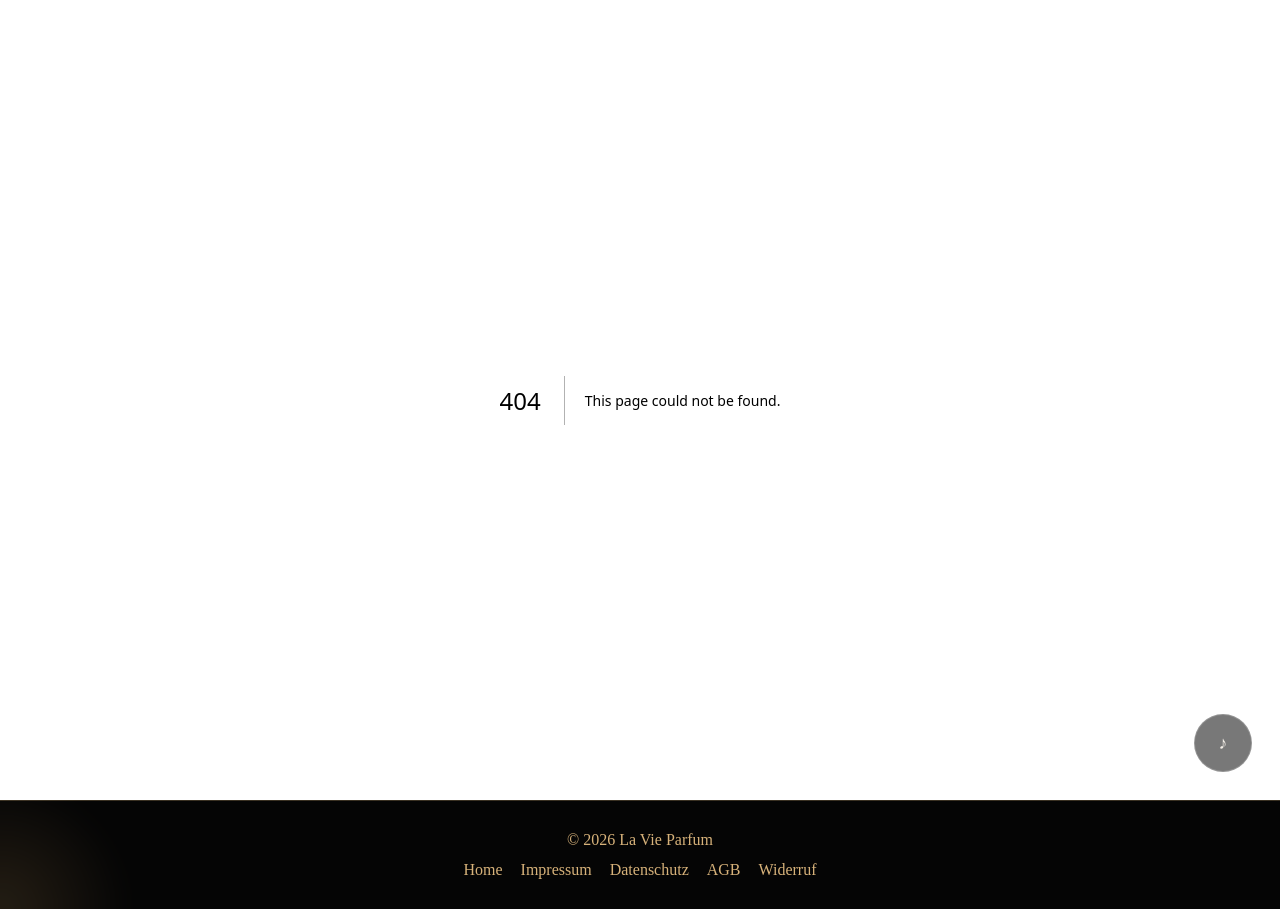
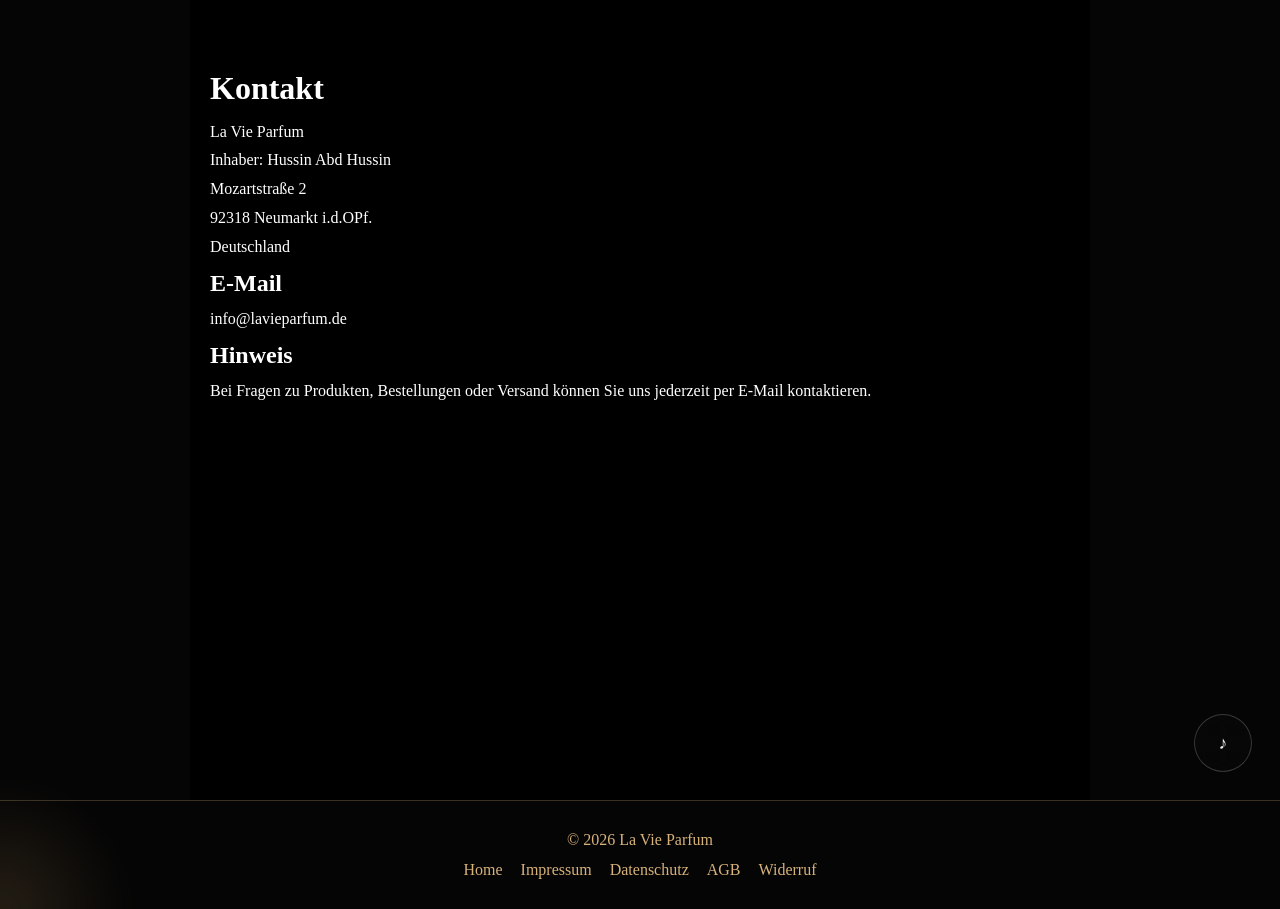
Before and after one commit to Hussin3837/lavie-, a Next.js app: page /kontakt in a window 1280 px wide. Before the commit this address had no page. Built offline with nearby package versions, Linux system fonts and the light colour scheme.

Commit message:
Create page.tsx

```diff
--- /dev/null
+++ b/app/kontakt/page.tsx
@@ -0,0 +1,23 @@
+export default function KontaktPage() {
+  return (
+    <main style={{ padding: "60px 20px", maxWidth: "900px", margin: "0 auto", color: "white", background: "black", minHeight: "100vh", lineHeight: "1.8" }}>
+      <h1>Kontakt</h1>
+
+      <p>
+        La Vie Parfum<br />
+        Inhaber: Hussin Abd Hussin<br />
+        Mozartstraße 2<br />
+        92318 Neumarkt i.d.OPf.<br />
+        Deutschland
+      </p>
+
+      <h2>E-Mail</h2>
+      <p>info@lavieparfum.de</p>
+
+      <h2>Hinweis</h2>
+      <p>
+        Bei Fragen zu Produkten, Bestellungen oder Versand können Sie uns jederzeit per E-Mail kontaktieren.
+      </p>
+    </main>
+  );
+}
```
